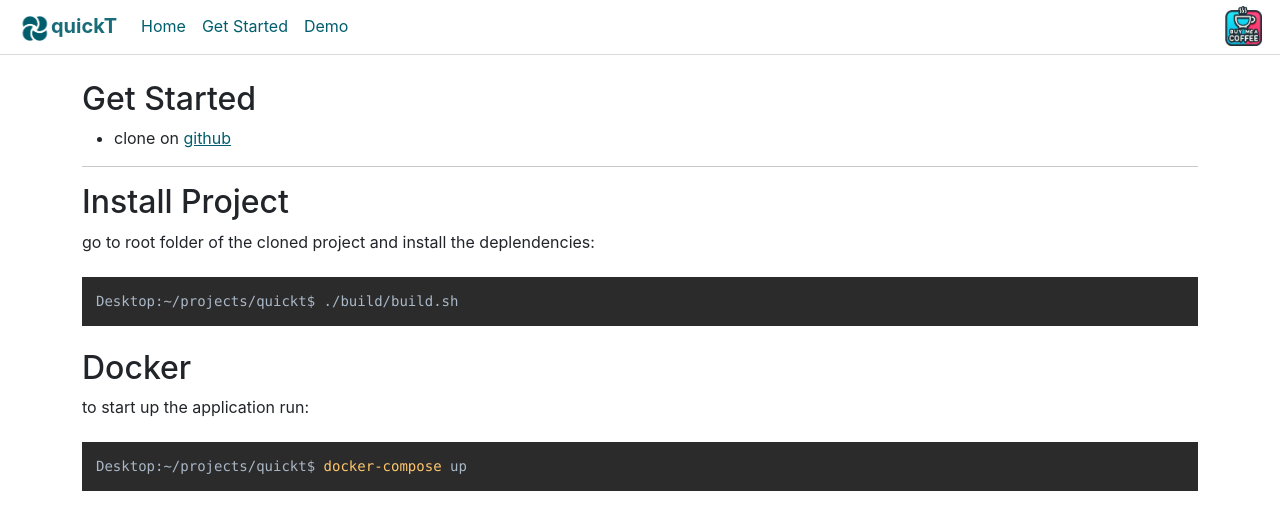
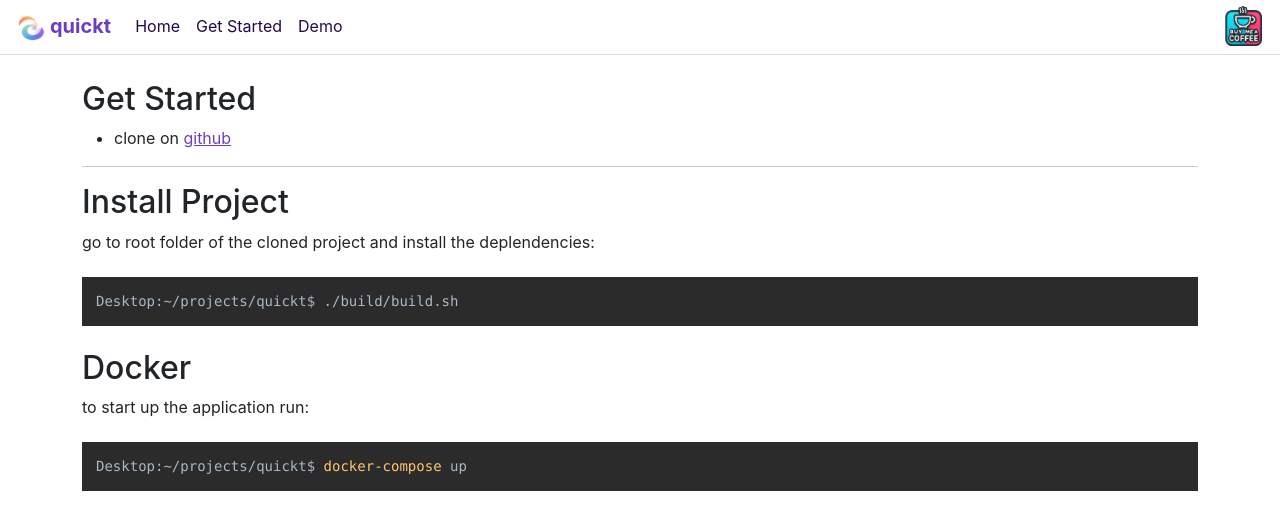
Before and after one commit to QuickT1000/quickt, a React (Create React App) app in the folder client/: page /get-started in a window 1280 px wide. Shown: the top 530 px of the page. Built offline with nearby package versions, Linux system fonts and the light colour scheme.

Commit message:
fix project delete button

```diff
--- a/client/public/index.html
+++ b/client/public/index.html
@@ -7,7 +7,7 @@
     <meta name="theme-color" content="#000000" />
     <meta
       name="description"
-      content="Web site created using create-react-app"
+      content="quick Tools on quickT.de"
     />
     <link rel="apple-touch-icon" href="%PUBLIC_URL%/logo192.png" />
     <!--
@@ -24,7 +24,7 @@
       work correctly both with client-side routing and a non-root public URL.
       Learn how to configure a non-root public URL by running `npm run build`.
     -->
-    <title>React App</title>
+    <title>quickt.de</title>
   </head>
   <body>
     <noscript>You need to enable JavaScript to run this app.</noscript>
--- a/client/src/index.scss
+++ b/client/src/index.scss
@@ -17,9 +17,9 @@ $pagination-disabled-color: #ccc !default;
 $pagination-disabled-bg: #ffffff !default;
 $pagination-disabled-border-color: #ccc !default;
 
-$primary: #005d6c;
+$primary: #6e3cc3;
 
-$navbar-light-color: #005d6c;
+$navbar-light-color: #26064a;
 $navbar-light-hover-color: rgba($navbar-light-color, .7);
 $navbar-light-active-color: rgba($navbar-light-color, .9);
 
--- a/client/src/pages/get-started/GetStartedPage.js
+++ b/client/src/pages/get-started/GetStartedPage.js
@@ -37,7 +37,7 @@ Desktop:~/projects/quickt$ docker-compose up
 
 
             <DwHeader navigation={getMainNavigation()}>
-                <div id="logo"><img src="/logo.png" alt="quickT"/>quickT</div>
+                <div id="logo"><img src="/logo.png" alt="quickt"/>quickt</div>
                 <div id="extras" className="dw-settings d-flex"><a target="_blank"
                                                                    href="https://www.paypal.com/donate/?hosted_button_id=CTVTA7GG8AVQU"><img
                     height="40" src="/coffee.png"
--- a/client/src/pages/get-started/GetStartedPage.scss
+++ b/client/src/pages/get-started/GetStartedPage.scss
@@ -1,4 +1,11 @@
 .get-started-page {
+
+  #logo {
+    color: #6e3cc3;
+    img {
+      padding-right: 5px;
+    }
+  }
 
   .container {
     padding-top: 80px;
--- a/client/src/pages/landingpage/LandingPage.js
+++ b/client/src/pages/landingpage/LandingPage.js
@@ -17,7 +17,7 @@ export const LandingPage = () => {
         <div className={'landingpage'}>
 
             <DwHeader navigation={getMainNavigation()}>
-                <div id="logo"><img src="/logo.png" alt="quickT"/>quickT</div>
+                <div id="logo"><img src="/logo.png" alt="quickt"/>quickt</div>
                 <div id="extras" className="dw-settings d-flex"><a target="_blank" href="https://www.paypal.com/donate/?hosted_button_id=CTVTA7GG8AVQU"><img height="40" src="/coffee.png"
                                                                                 alt="coffee"/></a></div>
             </DwHeader>
@@ -27,7 +27,7 @@ export const LandingPage = () => {
                     <div className="box">
                         <span className="text">
                         <h1>
-                            <strong>Quick</strong> <strong>T</strong>ranslations
+                            <strong>it´s quickt!</strong>
                         </h1>
                         <p>
                             Free, Open Source, Easy to Use, Fully Customizable, <strong className={'color2'}>AI Support</strong>, Quick and Easy Deployment.
--- a/client/src/pages/landingpage/LandingPage.scss
+++ b/client/src/pages/landingpage/LandingPage.scss
@@ -1,9 +1,15 @@
 .landingpage {
+
+  #logo {
+    color: #6e3cc3;
+    img {
+      padding-right: 5px;
+    }
+  }
 
   .main-box {
     background-position: center top;
     background-repeat: no-repeat;
-    background-color: #125252;
     position: relative;
     color: #000;
     text-align: center;
--- a/client/src/pages/translationspage/TranslationsPage.js
+++ b/client/src/pages/translationspage/TranslationsPage.js
@@ -197,7 +197,7 @@ const TranslationsPage = () => {
     return (
         <>
             <DwHeader navigation={getMainNavigation()}>
-                <div id="logo"><img src="/logo.png" alt="quickT"/>quickT</div>
+                <div id="logo"><img src="/logo.png" alt="quickt"/>quickt</div>
                 <div id="extras" className="dw-settings d-flex">
                     {renderClientsSelect()}
                     <DwEnvironmentSelect></DwEnvironmentSelect>
--- a/client/src/pages/translationspage/TranslationsPage.scss
+++ b/client/src/pages/translationspage/TranslationsPage.scss
@@ -0,0 +1,6 @@
+#logo {
+  color: #6e3cc3;
+  img {
+    padding-right: 5px;
+  }
+}
```
Also changed, not shown: client/public/logo.png.
